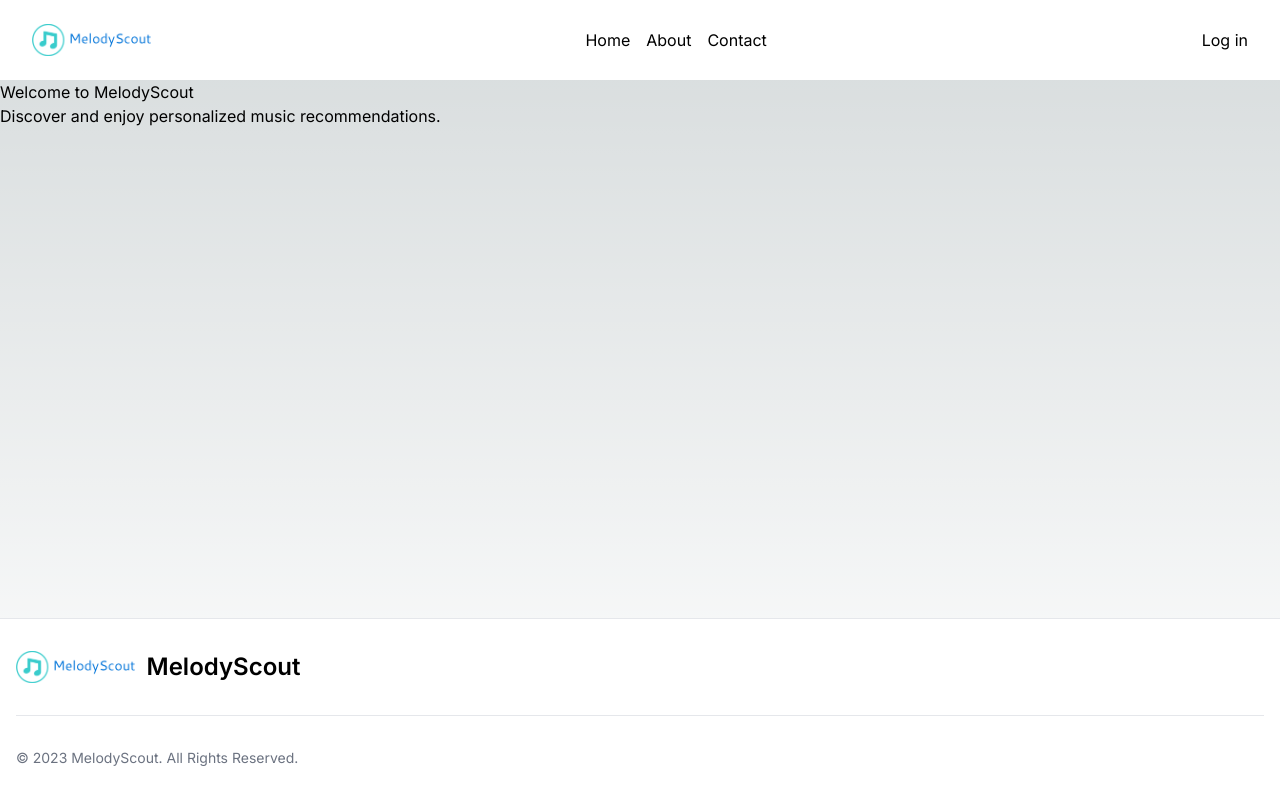
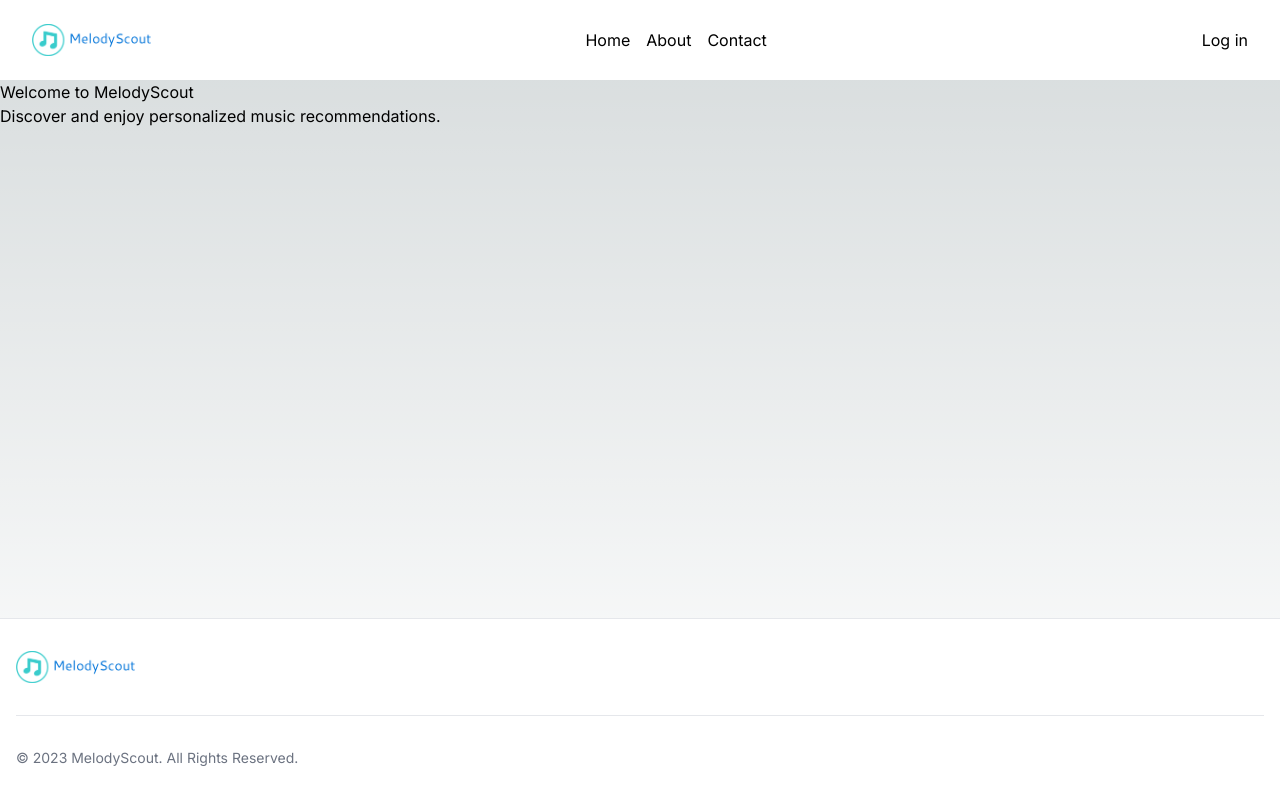
Before and after one commit to Ccrewe92/MelodyScout_WebFinal, a Next.js app: page / in a window 1280 px wide. Built offline with nearby package versions, Linux system fonts and the light colour scheme.

Commit message:
Update footer.js

```diff
--- a/app/components/footer.js
+++ b/app/components/footer.js
@@ -16,9 +16,7 @@
                   className="h-8 mr-3"
                   alt="MelodyScout Logo"
                 />
-                <span className="self-center text-2xl font-semibold whitespace-nowrap dark:text-white">
-                  MelodyScout
-                </span>
+                <span className="self-center text-2xl font-semibold whitespace-nowrap dark:text-white"></span>
               </span>
             </Link>
           </div>
```
